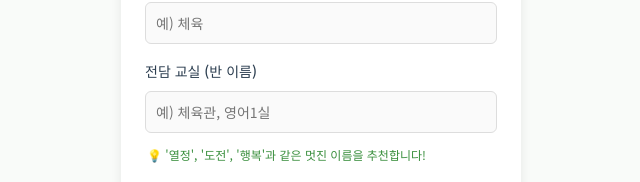
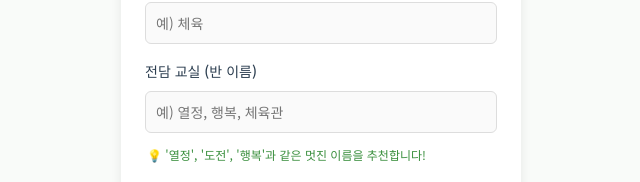
Before and after one commit to KOOthcr/Specialist-Note-for-CLASS, a React (Vite) app in the folder client/: page /signup in a window 1280 px wide. Shown: the part 757-939 px from the top of the page, without its empty margins (319-959 px from the left). Built offline with nearby package versions, Linux system fonts and the light colour scheme; no server answers; a web font is replaced by a local one.

Commit message:
Update classroom name placeholder to include passion and happiness

```diff
--- a/client/src/components/profile/ProfileEditModal.jsx
+++ b/client/src/components/profile/ProfileEditModal.jsx
@@ -163,7 +163,7 @@ function ProfileEditModal({ isOpen, onClose, onUpdate }) {
               className="auth-input"
               value={roomName}
               onChange={(e) => setRoomName(e.target.value)}
-              placeholder="예) 체육관, 영어1실"
+              placeholder="예) 열정, 행복, 체육관"
               style={{ width: '100%', padding: '10px', border: '1px solid #ddd', borderRadius: '4px', marginTop: '4px' }}
             />
             <p style={{ fontSize: '11px', color: 'var(--color-primary)', marginTop: '4px' }}>
--- a/client/src/features/auth/SignupPage.jsx
+++ b/client/src/features/auth/SignupPage.jsx
@@ -205,7 +205,7 @@ function SignupPage() {
               id="roomName"
               type="text"
               className="auth-input"
-              placeholder="예) 체육관, 영어1실"
+              placeholder="예) 열정, 행복, 체육관"
               value={roomName}
               onChange={(e) => setRoomName(e.target.value)}
             />
```
